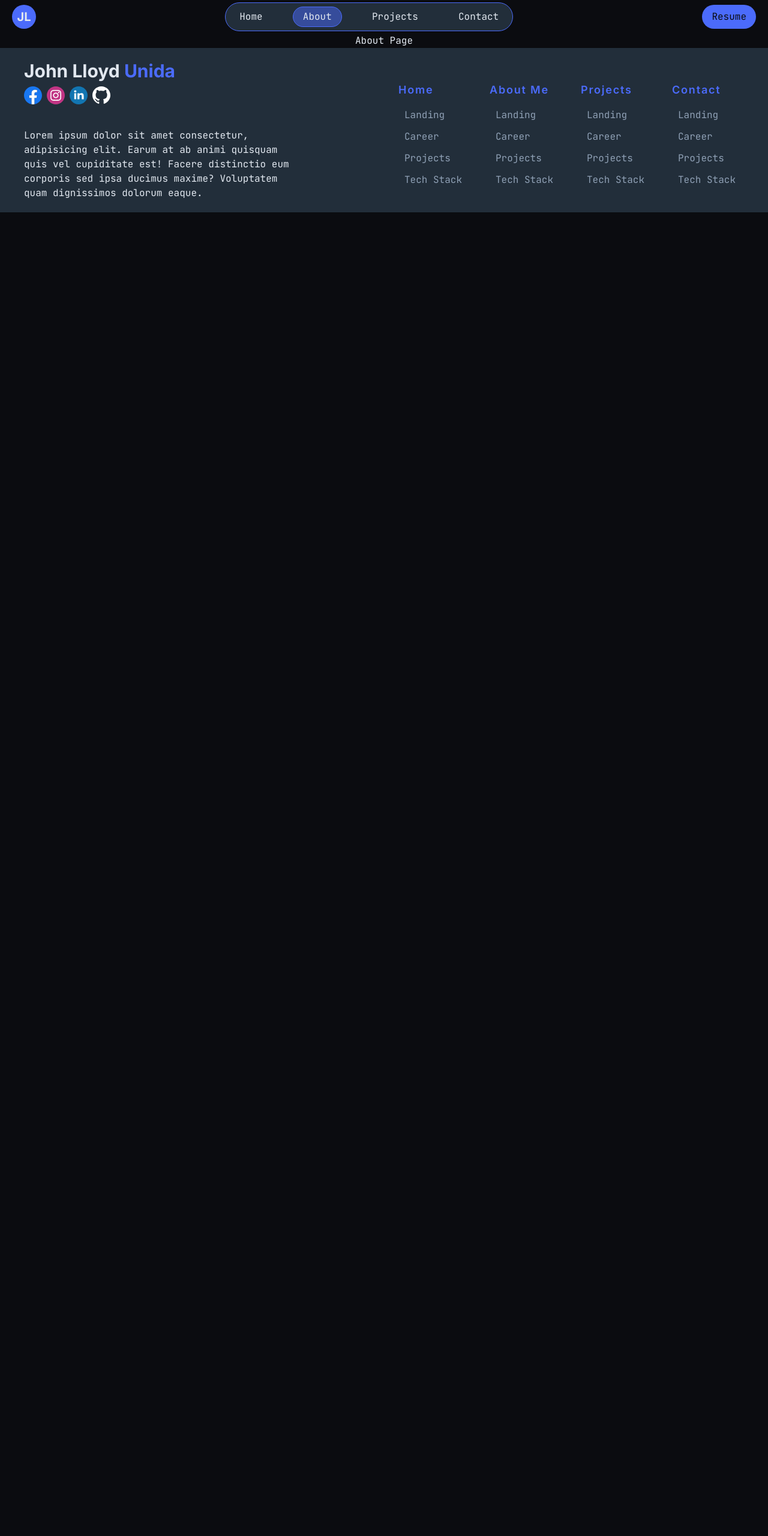
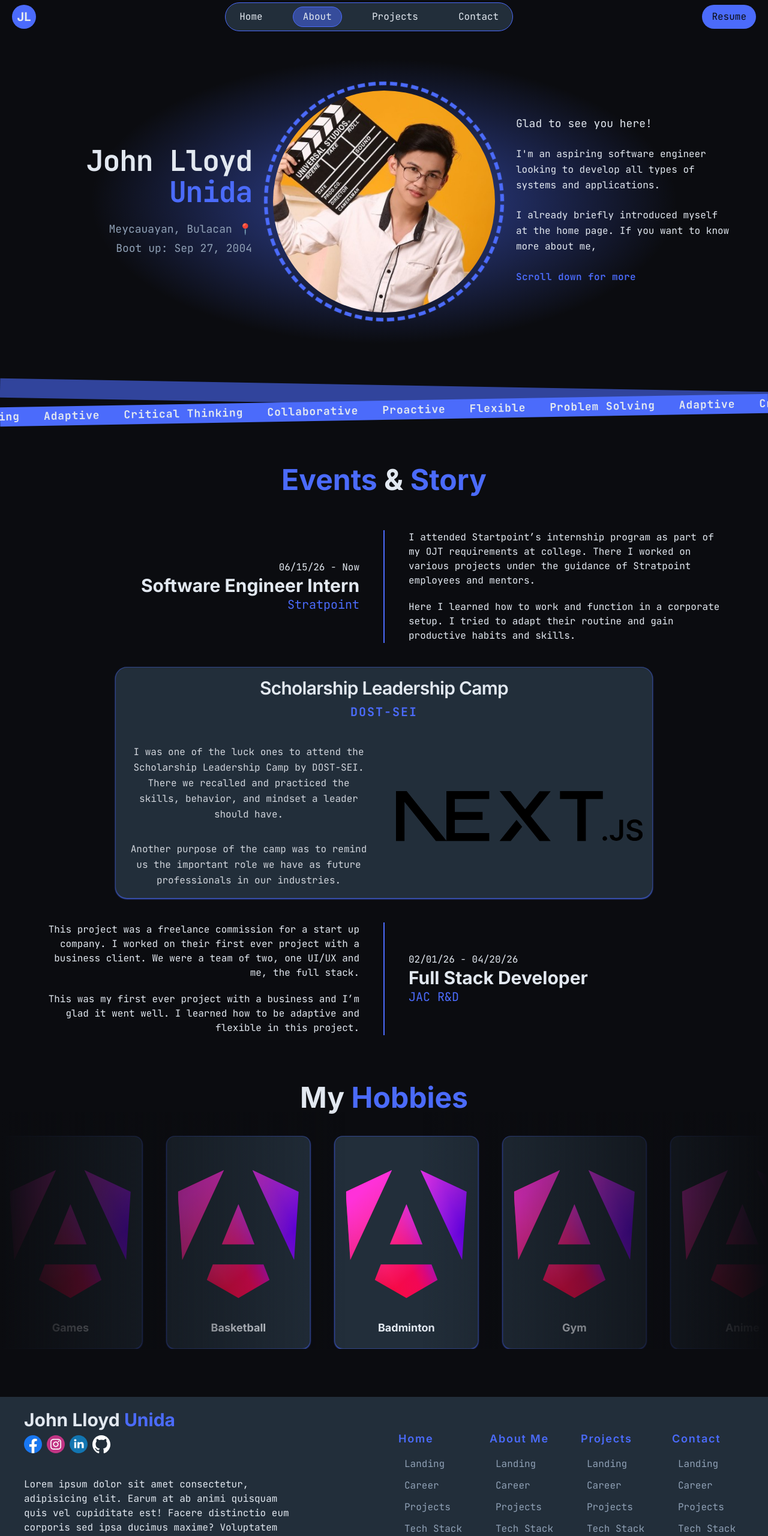
Before and after one commit to JohnLloydProg/my-portfolio, a Next.js app: page /about in a window 1280 px wide. Shown: the top 2561 px of the page at 60% size. Before the commit the page ends 800 px from the top, so only its background shows below. Built offline with nearby package versions, Linux system fonts and the light colour scheme.

Commit message:
feat(about): finished about page
Finished all sections of about page. Timeline scroll animation,

```diff
--- a/app/about/page.tsx
+++ b/app/about/page.tsx
@@ -1,7 +1,209 @@
+import Image from "next/image";
+import HorizontalSlide from "../components/horizontalSlide";
+
+interface hobby {
+	name: string;
+	img: string;
+}
+
+const hobbies: hobby[] = [
+	{
+		name: "Badminton",
+		img: "/angular-logo.svg",
+	},
+	{
+		name: "Gym",
+		img: "/angular-logo.svg",
+	},
+	{
+		name: "Anime",
+		img: "/angular-logo.svg",
+	},
+	{
+		name: "Games",
+		img: "/angular-logo.svg",
+	},
+	{
+		name: "Basketball",
+		img: "/angular-logo.svg",
+	},
+];
+
 export default function About() {
 	return (
 		<div className="flex flex-col items-center justify-center">
-			<h1>About Page</h1>
+			<div className="flex items-center gap-5 w-full bg-radial from-denim-blue/60 to-60% max-w-6xl h-lvh max-h-140">
+				<div className="flex flex-col gap-6 text-center md:text-right w-full">
+					<div>
+						<h1 className="text-inter text-4xl md:text-5xl font-bold tracking-tight text-platinum-white">
+							John Lloyd
+						</h1>
+						<h2 className="text-inter text-4xl md:text-5xl font-bold tracking-tight text-denim-blue mt-1">
+							Unida
+						</h2>
+					</div>
+
+					<div className="text-[#8FA0B5] space-y-1 text-lg">
+						<p>Meycauayan, Bulacan 📍</p>
+						<p>Boot up: Sep 27, 2004</p>
+					</div>
+				</div>
+				<div className="min-h-100 min-w-100 relative">
+					<Image
+						src="/profile.jpg"
+						alt="John Lloyd"
+						width={370}
+						height={370}
+						className="rounded-full absolute top-1/2 left-1/2 transform -translate-x-1/2 -translate-y-1/2"
+					/>
+					<div className="absolute top-1/2 left-1/2 transform -translate-x-1/2 -translate-y-1/2 w-100 h-100 bg-transparent border-6 border-denim-blue rounded-full animate-spin-slow border-dashed"></div>
+				</div>
+				<div className="flex flex-col space-y-6 text-left w-full">
+					<p className="text-lg">Glad to see you here!</p>
+					<p className="leading-relaxed">
+						I'm an aspiring software engineer looking to develop all types of
+						systems and applications.
+					</p>
+					<p className="leading-relaxed">
+						I already briefly introduced myself at the home page. If you want to
+						know more about me,
+					</p>
+					<p className="text-denim-blue font-semibold mt-2 tracking-wide block animate-bounce">
+						Scroll down for more
+					</p>
+				</div>
+			</div>
+			<div className="relative w-full h-40 overflow-hidden">
+				<div className="absolute bg-denim-blue/60 w-full rotate-1 h-8 top-6.5" />
+				<HorizontalSlide
+					className="absolute bg-denim-blue -rotate-1 h-8 top-13"
+					pauseOnHover={false}
+					reverse
+				>
+					<p className="text-lg font-bold tracking-wider">Proactive</p>
+					<p className="text-lg font-bold tracking-wider">Flexible</p>
+					<p className="text-lg font-bold tracking-wider">Problem Solving</p>
+					<p className="text-lg font-bold tracking-wider">Adaptive</p>
+					<p className="text-lg font-bold tracking-wider">Critical Thinking</p>
+					<p className="text-lg font-bold tracking-wider">Collaborative</p>
+				</HorizontalSlide>
+			</div>
+			<div className="events flex flex-col w-full max-w-6xl items-center">
+				<h2 className="text-5xl font-inter font-bold text-platinum-white text-center">
+					<span className="text-denim-blue">Events</span> &{" "}
+					<span className="text-denim-blue">Story</span>
+				</h2>
+				<div className="flex w-full mt-15 gap-10">
+					<div className="flex flex-col text-right w-full my-auto">
+						<p>06/15/26 - Now</p>
+						<h3 className="w-full font-inter font-bold text-3xl">
+							Software Engineer Intern
+						</h3>
+						<p className="text-denim-blue text-xl">Stratpoint</p>
+					</div>
+					<div className="w-1 bg-denim-blue" />
+					<div className="flex flex-col text-left w-full gap-5 my-auto">
+						<p>
+							I attended Startpoint’s internship program as part of my OJT
+							requirements at college. There I worked on various projects under
+							the guidance of Stratpoint employees and mentors.
+						</p>
+						<p>
+							Here I learned how to work and function in a corporate setup. I
+							tried to adapt their routine and gain productive habits and
+							skills.
+						</p>
+					</div>
+				</div>
+				<div className="w-full max-w-4xl bg-ocean-navy border border-denim-blue/40 shadow-xs rounded-xl p-4 shadow-denim-blue mt-10">
+					<div className="text-center mb-10">
+						<h2 className="text-3xl font-semibold tracking-tight font-inter mb-2">
+							Scholarship Leadership Camp
+						</h2>
+						<p className="text-denim-blue text-xl font-bold tracking-widest">
+							DOST-SEI
+						</p>
+					</div>
+
+					<div className="flex flex-col lg:flex-row items-center justify-between gap-10">
+						<div className="w-full lg:w-1/2 flex flex-col space-y-8 text-gray-300 text-center leading-relaxed">
+							<p>
+								I was one of the luck ones to attend the Scholarship Leadership
+								Camp by DOST-SEI. There we recalled and practiced the skills,
+								behavior, and mindset a leader should have.
+							</p>
+							<p>
+								Another purpose of the camp was to remind us the important role
+								we have as future professionals in our industries.
+							</p>
+						</div>
+
+						<div className="w-full lg:w-1/2 aspect-video flex justify-center relative">
+							<Image
+								src="/next.svg"
+								fill
+								alt="DOST-SEI Scholars Leadership Camp Group Photo"
+								className="object-contain rounded-xl"
+							/>
+						</div>
+					</div>
+				</div>
+
+				<div className="flex w-full mt-10 gap-10">
+					<div className="flex flex-col text-right w-full gap-5 my-auto">
+						<p>
+							This project was a freelance commission for a start up company. I
+							worked on their first ever project with a business client. We were
+							a team of two, one UI/UX and me, the full stack.
+						</p>
+						<p>
+							This was my first ever project with a business and I’m glad it
+							went well. I learned how to be adaptive and flexible in this
+							project.
+						</p>
+					</div>
+					<div className="w-1 bg-denim-blue" />
+					<div className="flex flex-col text-left w-full my-auto">
+						<p>02/01/26 - 04/20/26</p>
+						<h3 className="w-full font-inter font-bold text-3xl">
+							Full Stack Developer
+						</h3>
+						<p className="text-denim-blue text-xl">JAC R&D</p>
+					</div>
+				</div>
+			</div>
+			<div className="hobbies flex flex-col my-20 w-full overflow-hidden">
+				<h2 className="text-5xl font-inter font-bold text-platinum-white text-center">
+					My <span className="text-denim-blue">Hobbies</span>
+				</h2>
+
+				<div className="relative w-full">
+					<HorizontalSlide pauseOnHover={false} className="mt-10">
+						{hobbies.map((hobby) => {
+							return (
+								<div
+									key={hobby.name}
+									className="bg-ocean-navy flex flex-col items-center w-60 px-3 py-5 rounded-lg border border-denim-blue/40 shadow-xs shadow-denim-blue"
+								>
+									<div className="relative w-full aspect-3/4">
+										<Image
+											src={hobby.img}
+											alt={hobby.name}
+											fill
+											className="object-contain"
+										/>
+									</div>
+									<h3 className="font-inter text-lg font-bold">{hobby.name}</h3>
+								</div>
+							);
+						})}
+					</HorizontalSlide>
+					<div className="absolute top-0 left-0 w-full h-full z-10 flex pointer-events-none">
+						<div className="w-full h-full bg-linear-to-r from-obsidian-black to-90%"></div>
+						<div className="w-full h-full bg-linear-to-l from-obsidian-black to-90%"></div>
+					</div>
+				</div>
+			</div>
 		</div>
 	);
 }
--- a/app/components/timeline.tsx
+++ b/app/components/timeline.tsx
@@ -3,7 +3,7 @@
 import { useEffect, useRef, useState } from "react";
 import type { milestone } from "../interfaces/milestone";
 import TimelineDot from "./timelineDot";
-import { animate, JSAnimation } from "animejs";
+import { animate, type JSAnimation } from "animejs";
 import Image from "next/image";
 
 const milestones: milestone[] = [
@@ -62,6 +62,7 @@ export default function StickyTimeline() {
 	const trackRef = useRef<HTMLDivElement>(null);
 	const divRef = useRef<HTMLDivElement>(null);
 	const animationRef = useRef<JSAnimation>(null);
+	const activeLineRef = useRef<HTMLDivElement>(null);
 
 	const scrollCall = (index: number) => {
 		if (!trackRef.current) return;
@@ -87,7 +88,7 @@ export default function StickyTimeline() {
 
 	useEffect(() => {
 		const handleScroll = () => {
-			if (!trackRef.current) return;
+			if (!trackRef.current || !activeLineRef.current) return;
 
 			const rect = trackRef.current.getBoundingClientRect();
 			const windowHeight = window.innerHeight;
@@ -104,6 +105,12 @@ export default function StickyTimeline() {
 
 			progress = Math.max(0, Math.min(1, progress));
 			setScrollProgress(progress);
+
+			animate(activeLineRef.current, {
+				width: `${progress * 100}%`,
+				duration: 600,
+				ease: "outExpo",
+			});
 		};
 
 		window.addEventListener("scroll", handleScroll, { passive: true });
@@ -142,8 +149,8 @@ export default function StickyTimeline() {
 					<div className="absolute top-3 left-4 md:left-8 right-4 md:right-8 h-1 bg-ocean-navy rounded-full z-0" />
 
 					<div
+						ref={activeLineRef}
 						className="absolute top-3 left-4 md:left-8 h-1 bg-denim-blue rounded-full z-10 transition-all duration-75 ease-out"
-						style={{ width: `calc(${scrollProgress * 100}% - 2rem)` }}
 					/>
 
 					<div className="relative z-20 flex justify-between w-full">
```
